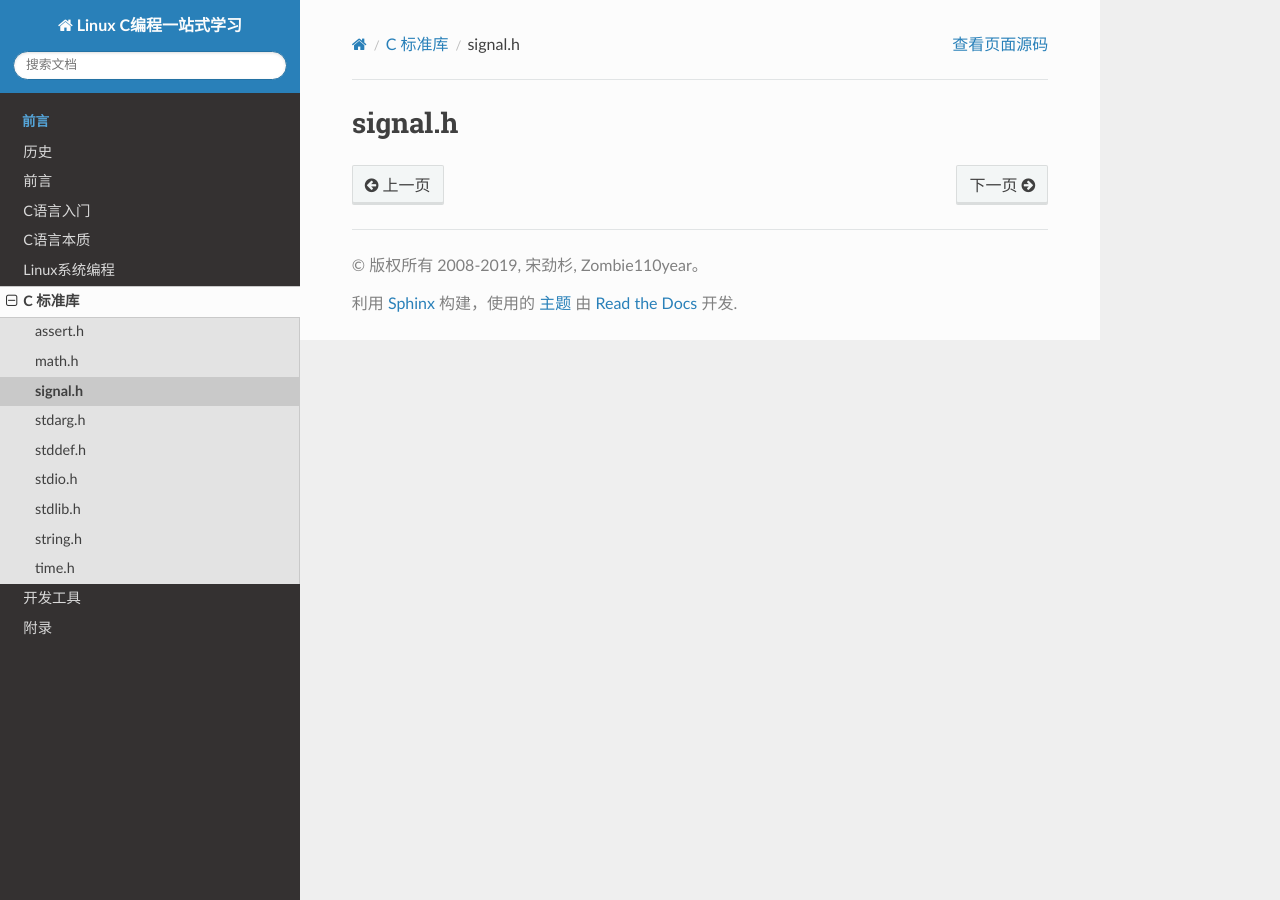
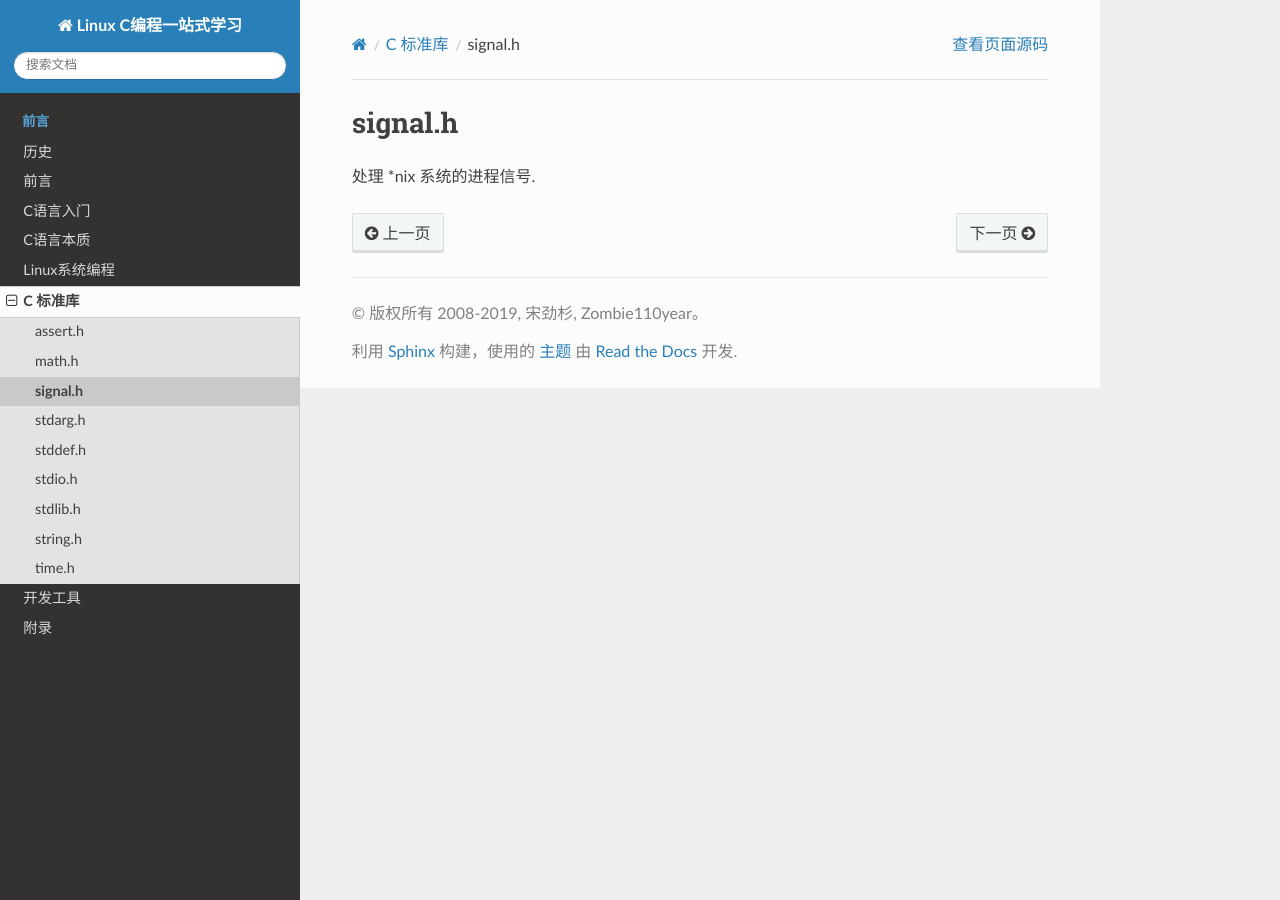
Before and after one commit to zombie110year/linux-c-learning-all-in-one, a Sphinx documentation site: the page built from source/stdlib/signal.rst, in a window 1280 px wide. Built offline with Sphinx 7.4.7 and the Read the Docs theme 2.0.0, drawn with Linux system fonts in a browser that asks for light colours.

Commit message:
update signal.rst

```diff
--- a/source/stdlib/signal.rst
+++ b/source/stdlib/signal.rst
@@ -1,3 +1,5 @@
 ########
 signal.h
 ########
+
+处理 \*nix 系统的进程信号.
```
